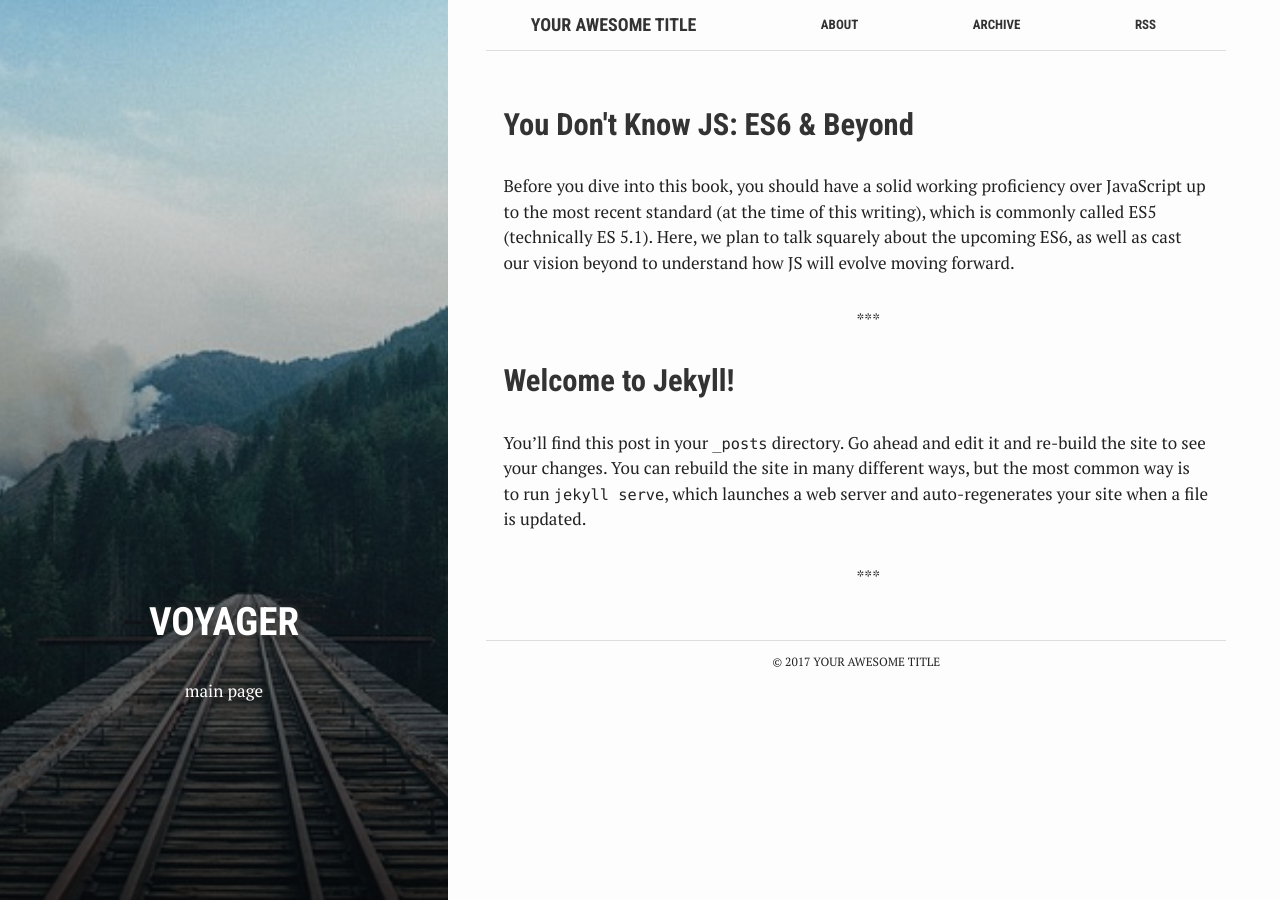
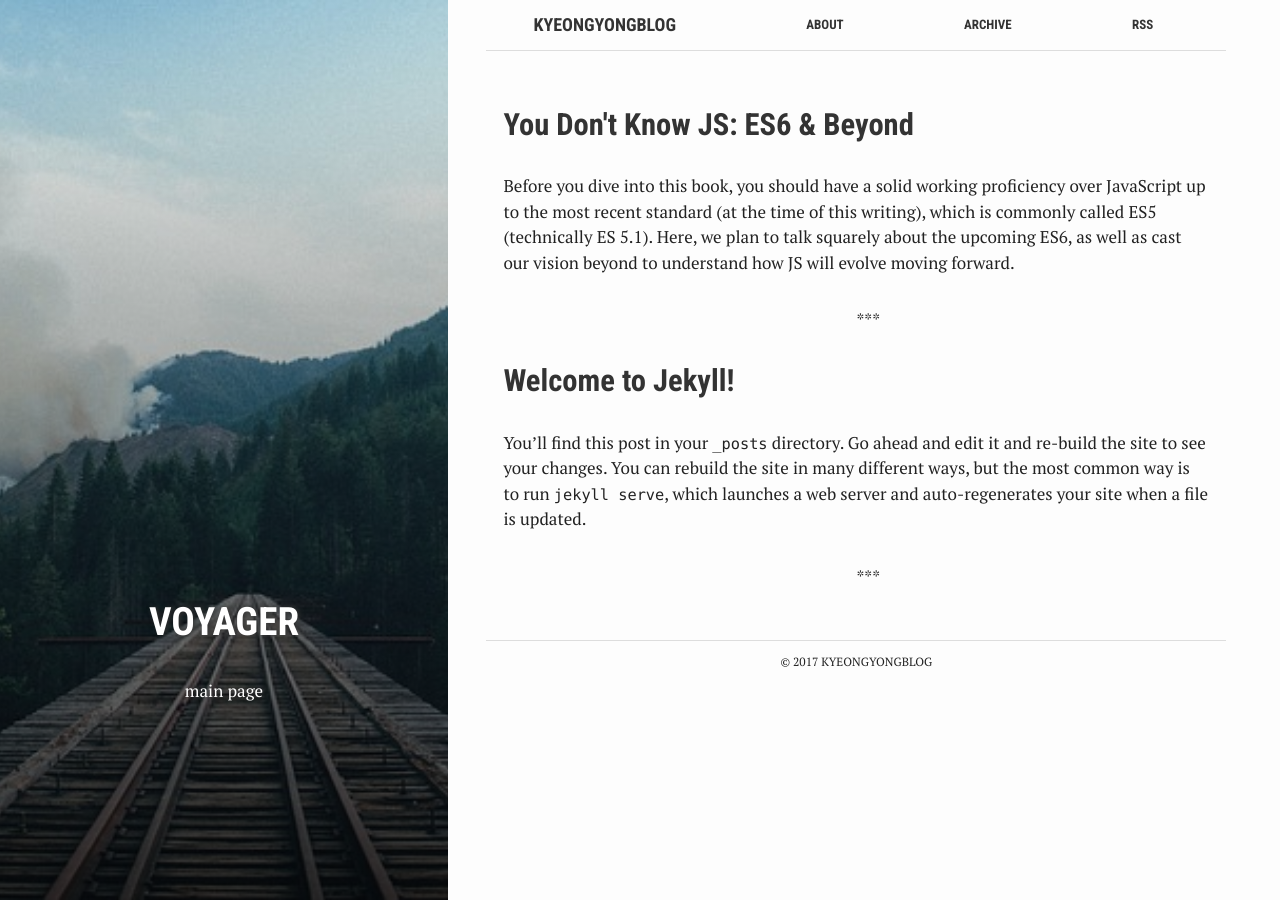
Before and after one commit to kyeongyong1/kyeongyong1.github.io, a Jekyll site: the page built from index.html, in a window 1280 px wide. Built offline with Jekyll 4.4.1, drawn with Linux system fonts in a browser that asks for light colours.

Commit message:
modified config file

```diff
--- a/_config.yml
+++ b/_config.yml
@@ -6,17 +6,17 @@
 # 'jekyll serve'. If you change this file, please restart the server process.
 
 # Site settings
-title: Your awesome title
-email: your-email@domain.com
+title: KyeongYongBlog
+email: kyeongyong1@gmail.com
 description: > # this means to ignore newlines until "baseurl:"
   Write an awesome description for your new site here. You can edit this
   line in _config.yml. It will appear in your document head meta (for
   Google search results) and in your feed.xml site description.
 baseurl: "" # the subpath of your site, e.g. /blog
-lang: "en"
-url: "http://localhost:4000" # the base hostname & protocol for your site
-twitter_username: jekyllrb
-github_username:  jekyll
+lang: "ko"
+url: "https://kyeongyong1.github.io" # the base hostname & protocol for your site
+twitter_username:
+github_username:  kyeongyong1
 disqus_username:
 
 # Build settings
```
